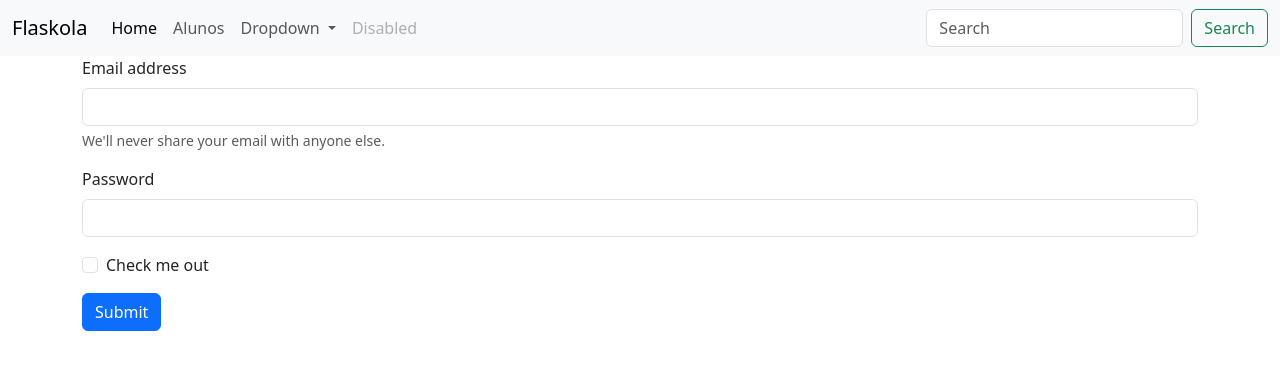
After one commit to attiquetecnologia/flaskola, a Flask app: page /login in a window 1280 px wide. The commit adds this page. Shown: the top 370 px of the page. Run offline with Flask 3, Linux system fonts and the light colour scheme.

Commit message:
login form e template

```diff
--- a/app.py
+++ b/app.py
@@ -1,8 +1,8 @@
-from flask import Flask, render_template # importa bibliotecas
+from flask import Flask, redirect, render_template, request, session, url_for
 
 def create_app(): # cria uma função para definir o aplicativo
     app = Flask(__name__) # instancia o Flask
-
+    app.secret_key = "abax"
     @app.route("/") # cria uma rota
     def index(): # função que gerencia rota
         nome = "Rodrigo 123"
@@ -20,9 +20,22 @@ def create_app(): # cria uma função para definir o aplicativo
 
         return render_template("lista.html", alunos=alunos, media=media )
 
-    @app.route("/login")
+    @app.route("/login", methods=('POST', 'GET'))
     def login():
-        return render_template("login.html")
+        error = None
+        if request.method == 'POST':
+            email = request.form.get('email')
+            senha = request.form.get('senha')
+
+            from database.dados import alunos
+            for k,v in alunos.items():
+                if email == v.get('usuario') and senha == v.get('senha'):
+                    session['user'] = v
+                    return redirect(url_for('index'))
+                else:
+                    error = "Usuario ou senha inválidos!"
+
+        return render_template("login.html", error=error)
 
     return app # retorna o app criado
 
--- a/templates/index.html
+++ b/templates/index.html
@@ -2,6 +2,9 @@
 
 {% block content %}
 <h1> Olá, {{ nome }} bem vindo ao Flaskola! </h1>
+{% if 'user' in session %}
+<p>{{ session['user'] }}</p>
+{% endif %}
 <p>Este é o seu primeiro aplicativo WEB</p>
 <a href="{{ url_for('login') }}"> Faça Login!</a>
 <a href="{{ url_for('alunos') }}"> Alunos!</a>
--- /dev/null
+++ b/templates/login.html
@@ -0,0 +1,22 @@
+{% extends 'layout.html' %}
+
+{% block content %}
+<div class="container">
+    <form>
+        <div class="mb-3">
+          <label for="exampleInputEmail1" class="form-label">Email address</label>
+          <input type="email" class="form-control" id="exampleInputEmail1" aria-describedby="emailHelp">
+          <div id="emailHelp" class="form-text">We'll never share your email with anyone else.</div>
+        </div>
+        <div class="mb-3">
+          <label for="exampleInputPassword1" class="form-label">Password</label>
+          <input type="password" class="form-control" id="exampleInputPassword1">
+        </div>
+        <div class="mb-3 form-check">
+          <input type="checkbox" class="form-check-input" id="exampleCheck1">
+          <label class="form-check-label" for="exampleCheck1">Check me out</label>
+        </div>
+        <button type="submit" class="btn btn-primary">Submit</button>
+      </form>
+</div>
+{% endblock %}
```
